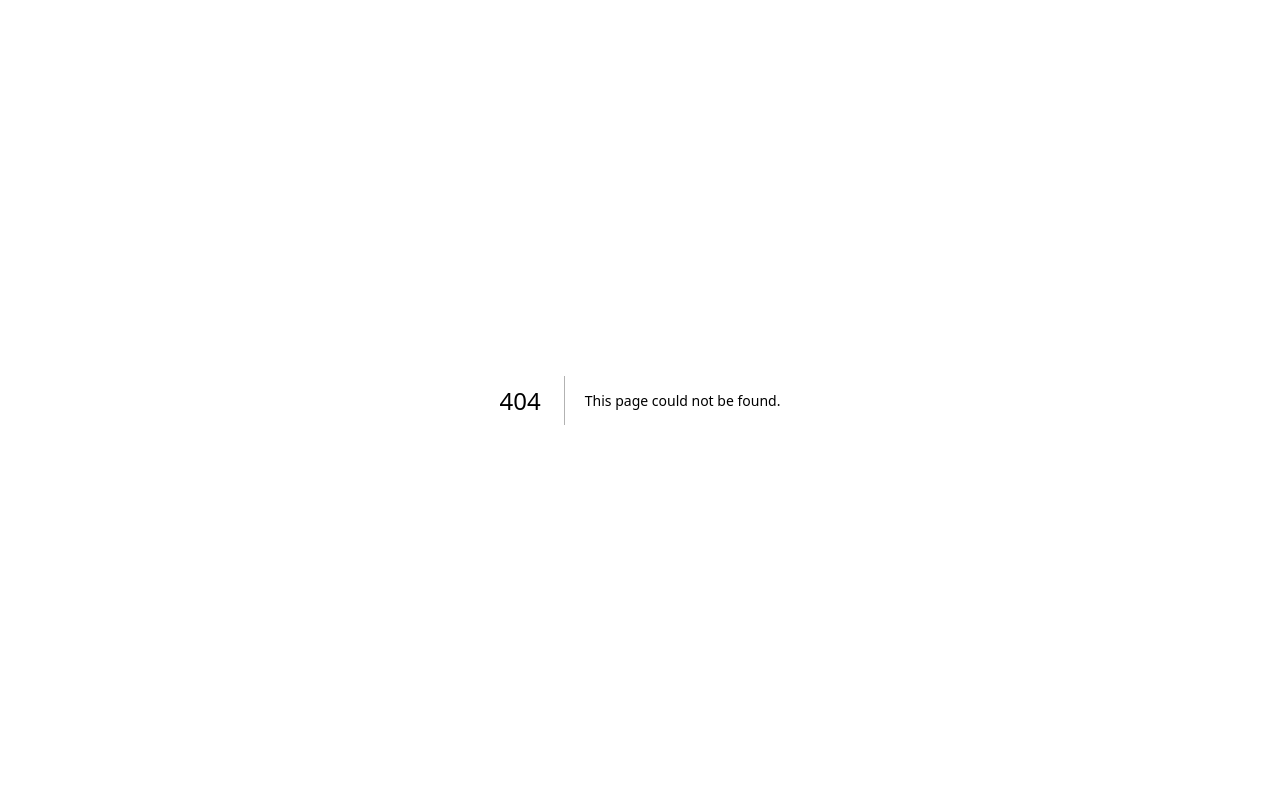
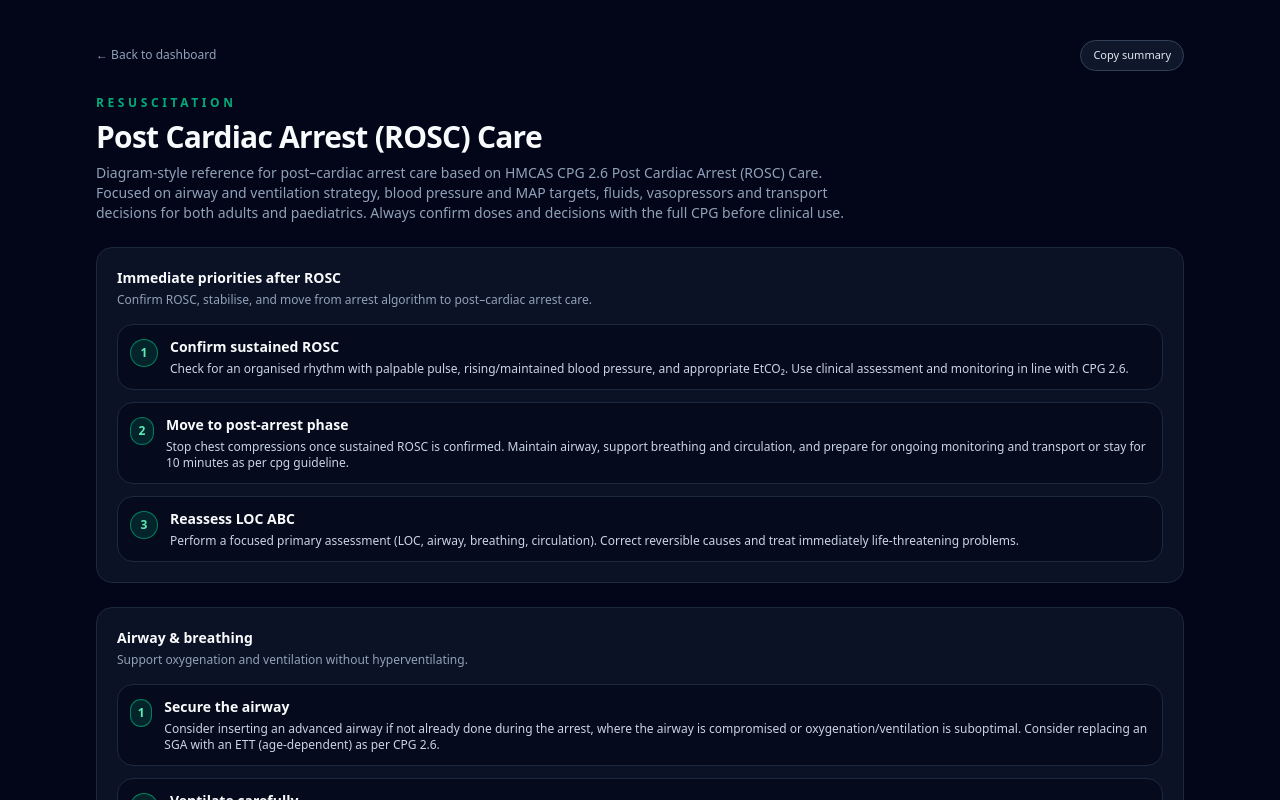
Before and after one commit to drixle08/Ambulance-App, a Next.js app: page /tools/rosc in a window 1280 px wide. Before the commit this address had no page. Shown: the top 800 px of the page. Built offline with nearby package versions, Linux system fonts and the light colour scheme.

Commit message:
Add ROSC care reference to dashboard (CPG 2.6)

```diff
--- a/app/dashboard/page.tsx
+++ b/app/dashboard/page.tsx
@@ -21,7 +21,7 @@ const TOOL_GROUPS: ToolGroup[] = [
   {
     title: "Resuscitation",
     description:
-    "Adult and paediatric cardiac arrest tools aligned with the updated single-shock arrest algorithms. This group will also host ROSC management and ECMO criteria references.",
+      "Adult and paediatric cardiac arrest tools aligned with the updated single-shock arrest algorithms. This group also includes ROSC management references.",
     tools: [
       {
         name: "Adult Cardiac Arrest (Unwitnessed)",
@@ -50,6 +50,13 @@ const TOOL_GROUPS: ToolGroup[] = [
         tagline:
           "Age/weight-based drugs, shocks, and fluid doses for paediatric cardiac arrest.",
         meta: "WAAFELSS-style • CPG 2.x",
+      },
+      {
+        name: "Post Cardiac Arrest (ROSC) Care",
+        href: "/tools/rosc",
+        tagline:
+          "Structured post-resuscitation reference based on CPG 2.6. Covers airway, oxygenation, MAP targets, fluids, vasopressors, and transport priorities.",
+        meta: "Resus • ROSC • CPG 2.6",
       },
     ],
   },
--- /dev/null
+++ b/app/tools/rosc/page.tsx
@@ -0,0 +1,226 @@
+"use client";
+
+import Link from "next/link";
+import { CopySummaryButton } from "@/app/_components/CopySummaryButton";
+
+type Step = {
+  title: string;
+  description: string;
+};
+
+type Section = {
+  id: string;
+  title: string;
+  subtitle?: string;
+  steps: Step[];
+};
+
+const ROSC_SECTIONS: Section[] = [
+  {
+    id: "immediate",
+    title: "Immediate priorities after ROSC",
+    subtitle:
+      "Confirm ROSC, stabilise, and move from arrest algorithm to post–cardiac arrest care.",
+    steps: [
+      {
+        title: "Confirm sustained ROSC",
+        description:
+          "Check for an organised rhythm with palpable pulse, rising/maintained blood pressure, and appropriate EtCO₂. Use clinical assessment and monitoring in line with CPG 2.6.",
+      },
+      {
+        title: "Move to post-arrest phase",
+        description:
+          "Stop chest compressions once sustained ROSC is confirmed. Maintain airway, support breathing and circulation, and prepare for ongoing monitoring and transport or stay for 10 minutes as per cpg guideline.",
+      },
+      {
+        title: "Reassess LOC ABC",
+        description:
+          "Perform a focused primary assessment (LOC, airway, breathing, circulation). Correct reversible causes and treat immediately life-threatening problems.",
+      },
+    ],
+  },
+  {
+    id: "airway-breathing",
+    title: "Airway & breathing",
+    subtitle: "Support oxygenation and ventilation without hyperventilating.",
+    steps: [
+      {
+        title: "Secure the airway",
+        description:
+          "Consider inserting an advanced airway if not already done during the arrest, where the airway is compromised or oxygenation/ventilation is suboptimal. Consider replacing an SGA with an ETT (age-dependent) as per CPG 2.6.",
+      },
+      {
+        title: "Ventilate carefully",
+        description:
+          "Ensure adequate tidal volumes based on ideal body weight. Avoid hyperventilation. Use a controlled rate with appropriate inspiratory time and allow full exhalation.",
+      },
+      {
+        title: "Accept higher EtCO₂ post-ROSC",
+        description:
+          "An elevated EtCO₂ is expected following ROSC. Do not attempt to fully normalise EtCO₂ prehospitally; this is corrected over time in hospital. Adjust ventilation based on lung pathology and the cause of arrest.",
+      },
+      {
+        title: "Target oxygen saturation",
+        description:
+          "Aim to maintain SpO₂ > 90%. Avoid prolonged hypoxia or unnecessary hyperoxia. Titrate oxygen according to the relevant respiratory or cardiac CPG if there are special considerations.",
+      },
+    ],
+  },
+  {
+    id: "circulation",
+    title: "Circulation, blood pressure & fluids",
+    subtitle: "Maintain perfusion pressure and treat the underlying cardiac cause.",
+    steps: [
+      {
+        title: "12-lead ECG & cardiac cause",
+        description:
+          "Obtain a 12-lead ECG on all ROSC patients after a medical cardiac arrest, especially if a cardiac cause is suspected. If a pre-arrest ECG showed STEMI, transport to an appropriate PCI-capable facility as per CPG 2.6.",
+      },
+      {
+        title: "Monitor BP & MAP frequently",
+        description:
+          "Monitor BP and MAP at least every 5 minutes. For adults, maintain SBP > 90 mmHg and MAP > 65 mmHg (or MAP 70–80 mmHg for isolated TBI). For paediatrics, maintain age-appropriate SBP using (age × 2) + 70 and avoid large BP spikes, especially in trauma.",
+      },
+      {
+        title: "Use fluids judiciously",
+        description:
+          "Adults: give 250 mL IV boluses to a maximum of 1–2 L depending on the cause of arrest. In major haemorrhage, limit to a maximum of 1 L. Paediatrics: give 10–20 mL/kg bolus, which may be repeated once if required, according to CPG 2.6.",
+      },
+      {
+        title: "Consider vasopressors/inotropes",
+        description:
+          "If hypotension persists despite fluids, consider vasopressor/inotrope support to maintain target MAP. Phenylephrine or noradrenaline may be considered for adults. Adrenaline infusions in adults are not for routine use and should follow CPG guidance.",
+      },
+    ],
+  },
+  {
+    id: "neuro-transport",
+    title: "Neurological care, temperature & transport",
+    subtitle:
+      "Protect the brain, control agitation/seizures, and choose the right destination.",
+    steps: [
+      {
+        title: "Protect cerebral perfusion",
+        description:
+          "Avoid hypotension, hypoxia and extremes of CO₂, as these worsen neurological outcomes. In isolated TBI, favour the higher MAP target (70–80 mmHg) as per CPG 2.6.",
+      },
+      {
+        title: "Manage agitation, pain & seizures",
+        description:
+          "Treat pain, agitation and seizures using the relevant CPGs (analgesia, sedation, seizure management). Avoid excessive movement and maintain cervical spine precautions where trauma is suspected.",
+      },
+      {
+        title: "Temperature management",
+        description:
+          "Prevent hyperthermia and avoid unnecessary cooling outside CPG or receiving-facility protocols. Aim for normothermia during transport and handover.",
+      },
+      {
+        title: "Plan destination & early transport",
+        description:
+          "Once stabilised, transport without delay to the most appropriate facility (e.g. PCI centre for STEMI, trauma centre for major trauma, or paediatric centre for children). Provide a structured handover highlighting pre-arrest status, arrest rhythm, downtime and ROSC times.",
+      },
+    ],
+  },
+];
+
+export default function RoscPage() {
+  const summaryText =
+    "Post-ROSC care: airway secured, controlled ventilation avoiding hyperventilation, SpO₂ >90%, SBP >90 mmHg and MAP ≥65 mmHg (MAP 70–80 mmHg in isolated TBI; paeds SBP ≥70 + 2×age), adult fluids 250 mL boluses up to 1–2 L (≤1 L if major haemorrhage), paeds 10–20 mL/kg bolus repeated once if required, 12-lead ECG performed if cardiac cause suspected.";
+
+  return (
+    <main className="min-h-screen bg-slate-950 text-slate-50">
+      <div className="mx-auto max-w-6xl px-4 py-10 sm:px-6 lg:px-8 space-y-6">
+        {/* Top bar */}
+        <div className="flex items-center justify-between gap-4">
+          <Link
+            href="/dashboard"
+            className="text-xs font-medium text-slate-400 hover:text-emerald-400"
+          >
+            ← Back to dashboard
+          </Link>
+
+          <CopySummaryButton summaryText={summaryText} />
+        </div>
+
+        {/* Header */}
+        <header className="space-y-2">
+          <p className="text-xs font-semibold uppercase tracking-[0.3em] text-emerald-400/80">
+            Resuscitation
+          </p>
+          <h1 className="text-3xl font-semibold tracking-tight">
+            Post Cardiac Arrest (ROSC) Care
+          </h1>
+          <p className="text-sm text-slate-400 max-w-3xl">
+            Diagram-style reference for post–cardiac arrest care based on HMCAS
+            CPG 2.6 Post Cardiac Arrest (ROSC) Care. Focused on airway and
+            ventilation strategy, blood pressure and MAP targets, fluids,
+            vasopressors and transport decisions for both adults and
+            paediatrics. Always confirm doses and decisions with the full CPG
+            before clinical use.
+          </p>
+        </header>
+
+        {/* Sections */}
+        <section className="space-y-6">
+          {ROSC_SECTIONS.map((section) => (
+            <div
+              key={section.id}
+              className="rounded-2xl border border-slate-800 bg-slate-900/70 p-4 md:p-5 space-y-4"
+            >
+              <div className="flex items-start justify-between gap-3">
+                <div>
+                  <h2 className="text-sm font-semibold text-slate-50">
+                    {section.title}
+                  </h2>
+                  {section.subtitle && (
+                    <p className="text-xs text-slate-400 mt-1">
+                      {section.subtitle}
+                    </p>
+                  )}
+                </div>
+              </div>
+
+              <div className="space-y-3">
+                {section.steps.map((step, index) => (
+                  <StepRow
+                    key={step.title}
+                    index={index + 1}
+                    title={step.title}
+                    description={step.description}
+                  />
+                ))}
+              </div>
+            </div>
+          ))}
+        </section>
+
+        <p className="pt-2 text-[11px] text-slate-500 max-w-4xl">
+          This tool is an educational summary of CPG 2.6 and does not replace
+          the full guideline or clinical coordination. Always integrate ROSC
+          care with the underlying cause of arrest and relevant CPGs (STEMI,
+          trauma/TBI, respiratory, sepsis, paediatrics).
+        </p>
+      </div>
+    </main>
+  );
+}
+
+type StepRowProps = {
+  index: number;
+  title: string;
+  description: string;
+};
+
+function StepRow({ index, title, description }: StepRowProps) {
+  return (
+    <div className="flex items-start gap-3 rounded-2xl border border-slate-800 bg-slate-950/60 px-3 py-3">
+      <div className="mt-0.5 flex h-7 w-7 items-center justify-center rounded-full bg-emerald-500/15 border border-emerald-500/60 text-xs font-semibold text-emerald-300">
+        {index}
+      </div>
+      <div className="space-y-1">
+        <p className="text-sm font-semibold text-slate-50">{title}</p>
+        <p className="text-xs text-slate-300">{description}</p>
+      </div>
+    </div>
+  );
+}
```
Lines whose indentation alone changed are shown as unchanged.
